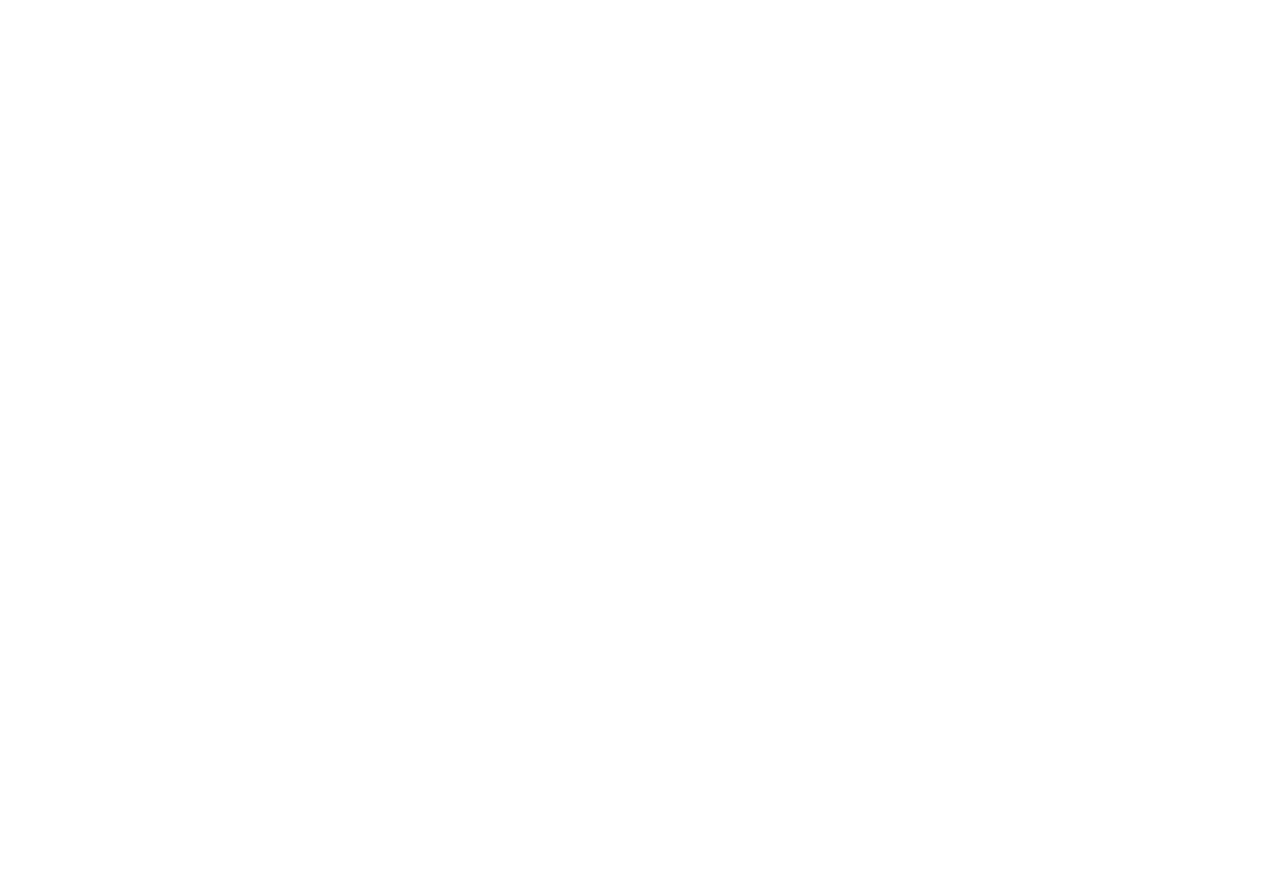
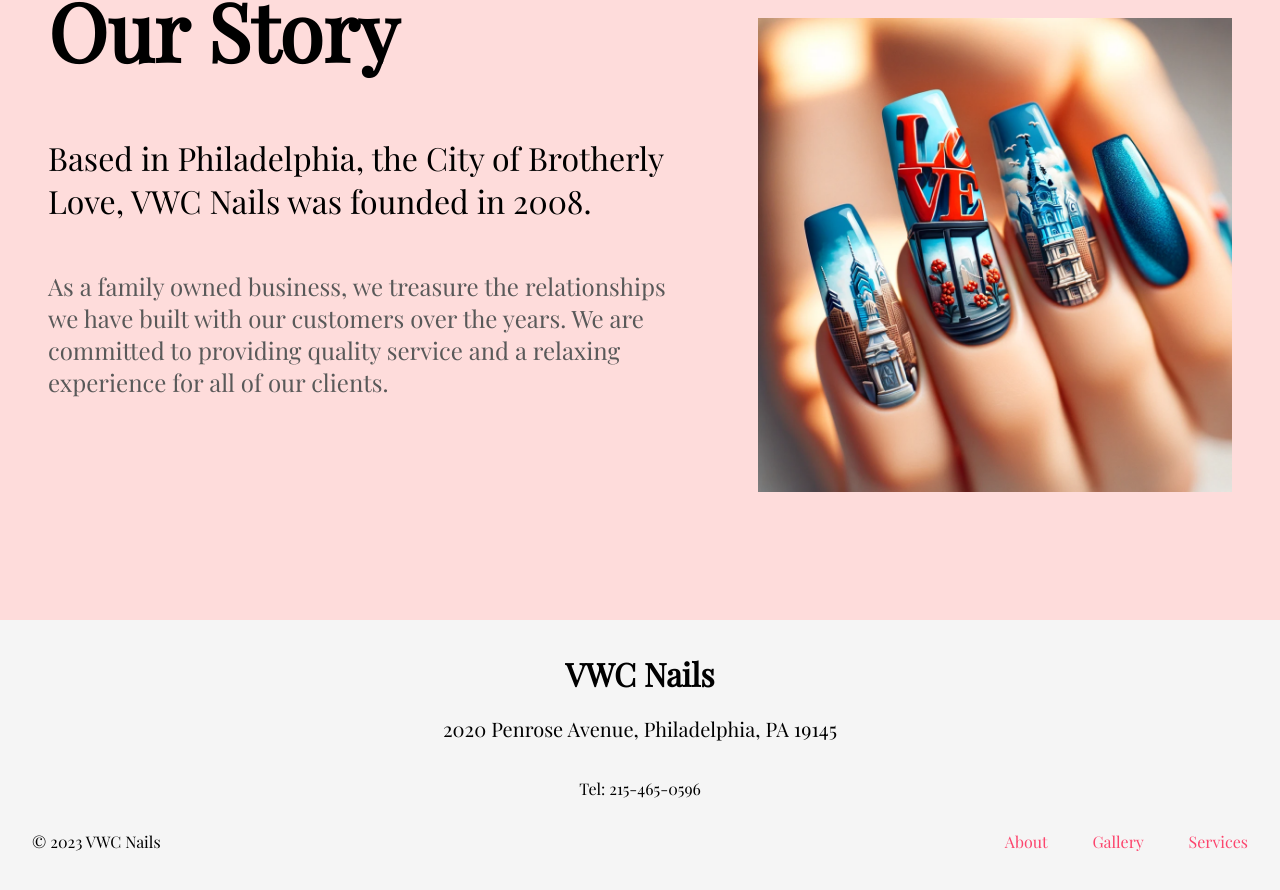
Before and after one commit to kchiem12/vwc_nails_svelte, a SvelteKit app: page /about in a window 1280 px wide. Before the commit this address had no page. Shown: the part 174-1064 px from the top of the page. Before the commit the page ends 800 px from the top, so only its background shows below. Built offline with nearby package versions, Linux system fonts and the light colour scheme.

Commit message:
add footer and 'our story' section to About page

```diff
--- /dev/null
+++ b/src/lib/components/Footer.svelte
@@ -0,0 +1,58 @@
+<script>
+	const currentYear = new Date().getFullYear();
+</script>
+
+<div class="footer">
+	<h3 class="company-title">VWC Nails</h3>
+	<p class="address">2020 Penrose Avenue, Philadelphia, PA 19145</p>
+	<p class="phone">Tel: 215-465-0596</p>
+	<div class="lower-footer">
+		<p class="copyright">&copy; {currentYear} VWC Nails</p>
+		<!--- add buttons here as well -->
+
+		<div class="footer-buttons">
+			<a href="/about">About</a>
+			<a href="/gallery">Gallery</a>
+			<a href="/services">Services</a>
+		</div>
+	</div>
+</div>
+
+<style>
+	.footer {
+		display: flex;
+		flex-direction: column;
+		align-items: center;
+		justify-content: center;
+		background-color: #f5f5f5;
+		padding: 2rem;
+		font-family: 'Playfair Display', serif;
+	}
+
+	.lower-footer {
+		display: flex;
+		justify-content: space-between;
+		width: 100%;
+	}
+
+	.footer-buttons {
+		display: flex;
+		justify-content: space-between;
+		width: 20%;
+		align-items: center;
+	}
+
+	.company-title {
+		font-size: 2rem;
+		margin: 0;
+	}
+
+	.address {
+		font-size: 1.25rem;
+	}
+
+	.footer-buttons a {
+		text-decoration: none;
+		color: #fc456d;
+	}
+</style>
--- a/src/lib/components/Navbar.svelte
+++ b/src/lib/components/Navbar.svelte
@@ -27,7 +27,7 @@
 		display: flex;
 		justify-content: space-around;
 		align-items: center;
-		background-color: #f5f5f5;
+		background-color: white;
 		gap: 5rem;
 		height: auto;
 		width: 100%;
--- a/src/routes/+layout.svelte
+++ b/src/routes/+layout.svelte
@@ -1,5 +1,8 @@
 <script>
 	import '../lib/css/global.css';
+	import Footer from '../lib/components/Footer.svelte';
 </script>
 
 <slot />
+
+<Footer />
--- a/src/routes/+page.svelte
+++ b/src/routes/+page.svelte
@@ -1,6 +1,7 @@
 <script lang="ts">
 	import Navbar from '../lib/components/Navbar.svelte';
 	import ReviewCard from '../lib/components/ReviewCard.svelte';
+	import Footer from '../lib/components/Footer.svelte';
 
 	// eventually use API's or place into its own data file
 	let reviews_data = [
--- /dev/null
+++ b/src/routes/about/+page.svelte
@@ -0,0 +1,63 @@
+<script>
+	import Navbar from '../../lib/components/Navbar.svelte';
+</script>
+
+<Navbar selected={'about'} home={false} />
+
+<div class="our-story">
+	<div class="story-text">
+		<h1>Our Story</h1>
+		<p class="our-story-short">
+			Based in Philadelphia, the City of Brotherly Love, VWC Nails was founded in 2008.
+		</p>
+
+		<p class="our-story-long">
+			As a family owned business, we treasure the relationships we have built with our customers
+			over the years. We are committed to providing quality service and a relaxing experience for
+			all of our clients.
+		</p>
+	</div>
+	<img src="/about-philly-nails.png" alt="philly-nails" />
+</div>
+
+<style>
+	.our-story {
+		padding-top: 12rem;
+		background-color: #fedcdb;
+		display: flex;
+		flex-direction: row;
+		justify-content: space-around;
+		padding-right: 3rem;
+		padding-left: 3rem;
+		gap: 5rem;
+		align-items: center;
+	}
+
+	.our-story img {
+		width: 40%;
+		height: 100%;
+		padding-bottom: 5rem;
+		margin-bottom: 3rem;
+	}
+
+	.story-text {
+		width: 60%;
+		font-family: 'Playfair Display', serif;
+	}
+
+	.story-text h1 {
+		font-size: 5rem;
+		margin-top: -15rem;
+	}
+
+	.our-story-short {
+		font-size: 2rem;
+	}
+
+	.our-story-long {
+		margin-top: 3rem;
+		font-size: 1.5rem;
+		line-height: 2rem;
+		color: #595959;
+	}
+</style>
```
Also changed, not shown: static/about-philly-nails.png (added).
